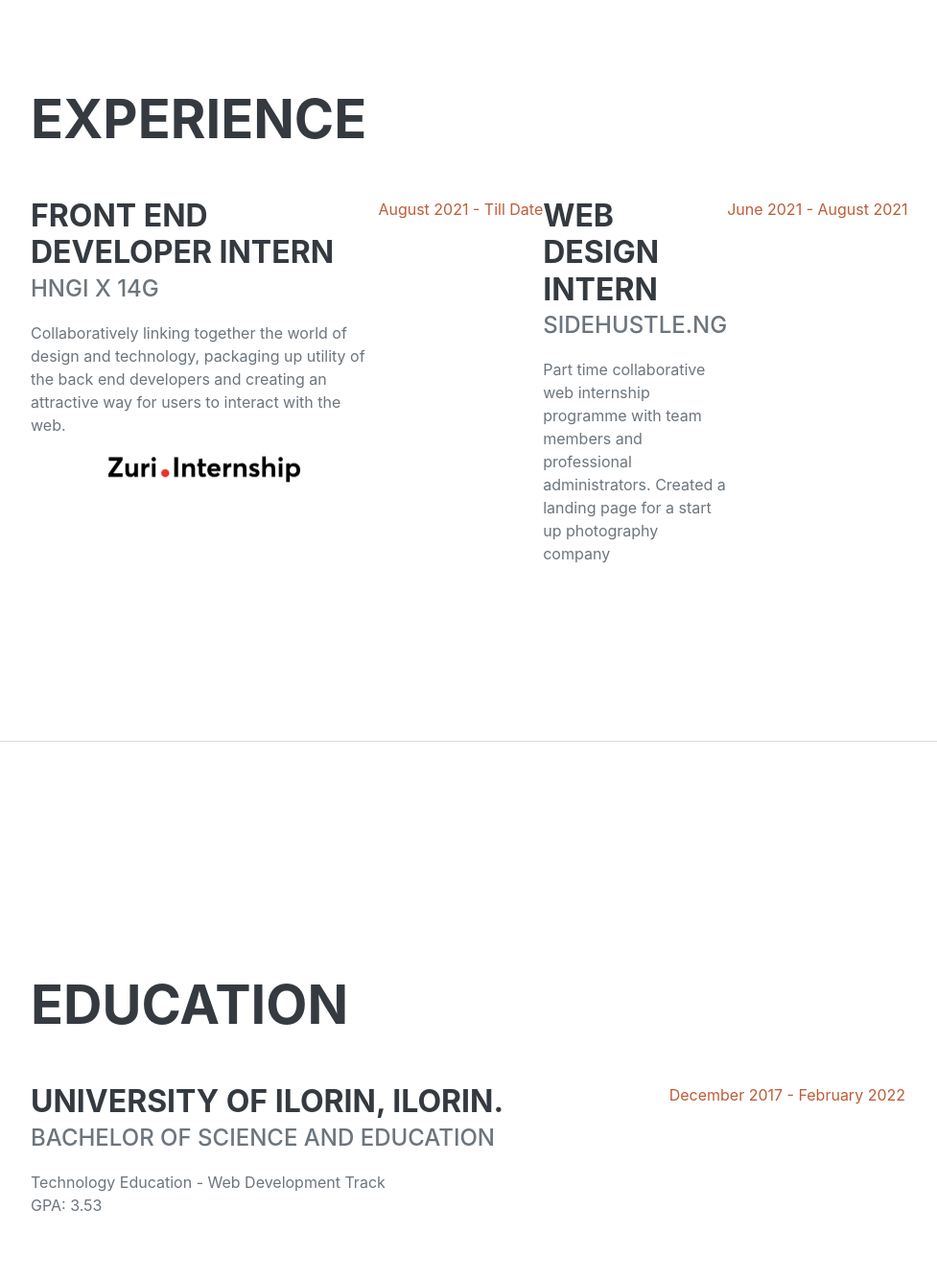
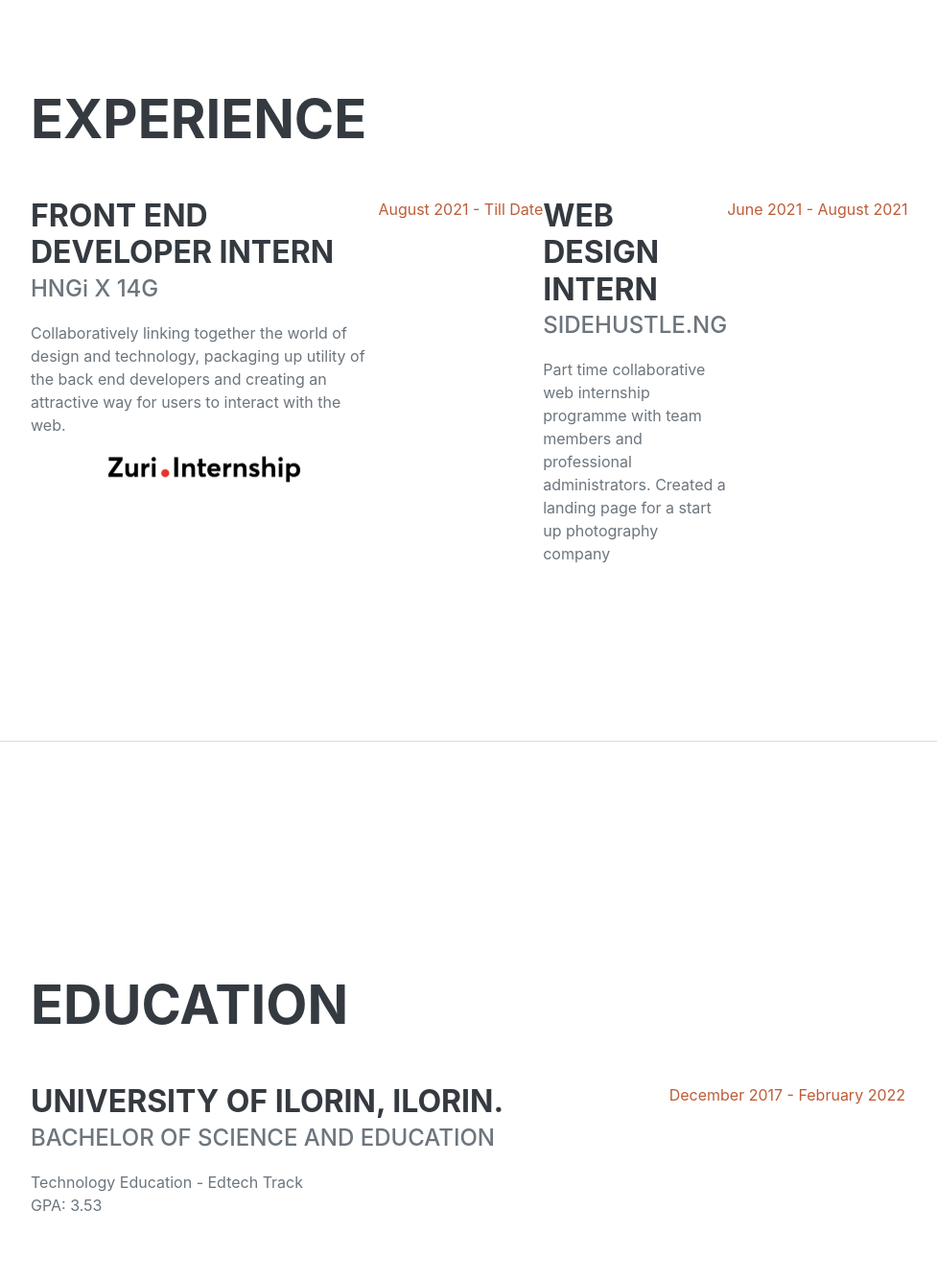
Before and after one commit to dmdhassan/zuri-resume, a plain HTML site: page index.html in a window 1280 px wide. Shown: the part 829-2164 px from the top of the page at 96% size, without its empty margins (288-1265 px from the left). Drawn offline with nearby package versions, Linux system fonts and the light colour scheme; a web font is replaced by a local one.

Commit message:
Text transform

```diff
--- a/index.html
+++ b/index.html
@@ -67,7 +67,7 @@
                     <div class="d-flex flex-column flex-md-row justify-content-between">
                         <div class="flex-grow-1">
                             <h3 class="mb-0">Front End Developer Intern</h3>
-                            <div class="subheading mb-3">Hng<span>i</span> x 14g</div>
+                            <div class="subheading mb-3">Hng<span style="text-transform:lowercase;">i</span> x 14g</div>
                             <p>Collaboratively linking together the world of design and technology, packaging up utility of the back end developers and creating an attractive way for users to interact with the web.</p>
                             <p class="zuri">
                                 <a href="https://internship.zuri.team"><img src="./img/zuri.svg" alt=""></a>
@@ -96,7 +96,7 @@
                         <div class="flex-grow-1">
                             <h3 class="mb-0">University of ilorin, ilorin.</h3>
                             <div class="subheading mb-3">Bachelor of Science and education</div>
-                            <div>Technology Education - Web Development Track</div>
+                            <div>Technology Education - Edtech Track</div>
                             <p>GPA: 3.53</p>
                         </div>
                         <div class="flex-shrink-0"><span class="text-primary">December 2017 - February 2022</span></div>
```
